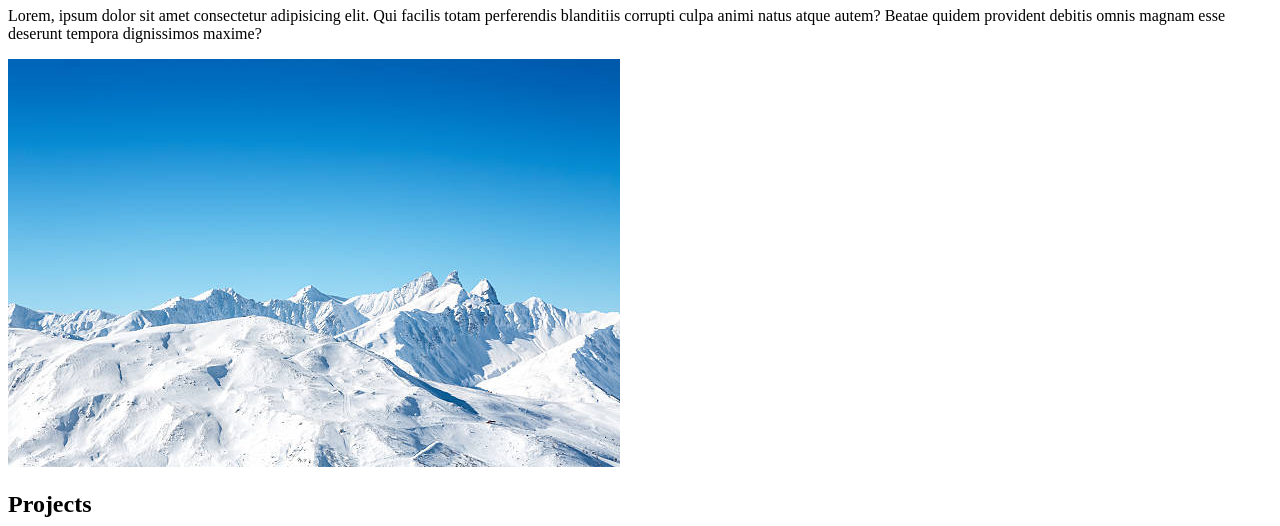
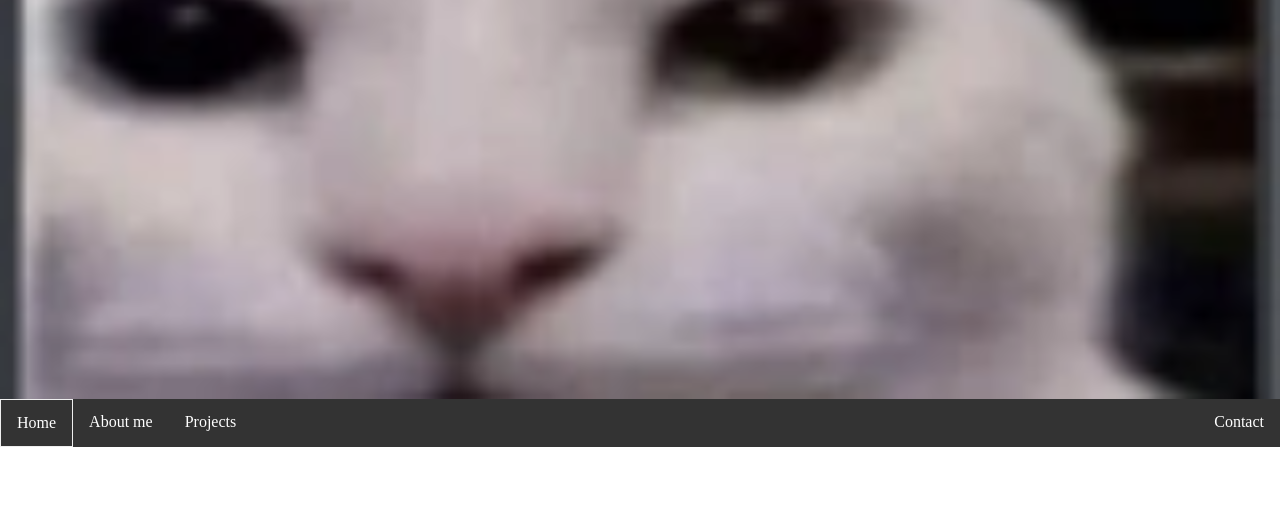
Before and after one commit to Tobuhas/Tobuhas.github.io, a plain HTML site: page index.html in a window 1280 px wide. Shown: the part 161-687 px from the top of the page. Drawn offline with Linux system fonts and the light colour scheme.

Commit message:
index.html

```diff
--- a/index.html
+++ b/index.html
@@ -4,7 +4,7 @@
     <meta charset="UTF-8">
     <meta name="viewport" content="width=device-width, initial-scale=1.0">
     <title>Tobias</title>
-    <link rel="stylesheet" href="mywebsite.css">
+    <link rel="stylesheet" href="index.css">
 </head>
 <body>
     <div id="parallax"></div>
```
